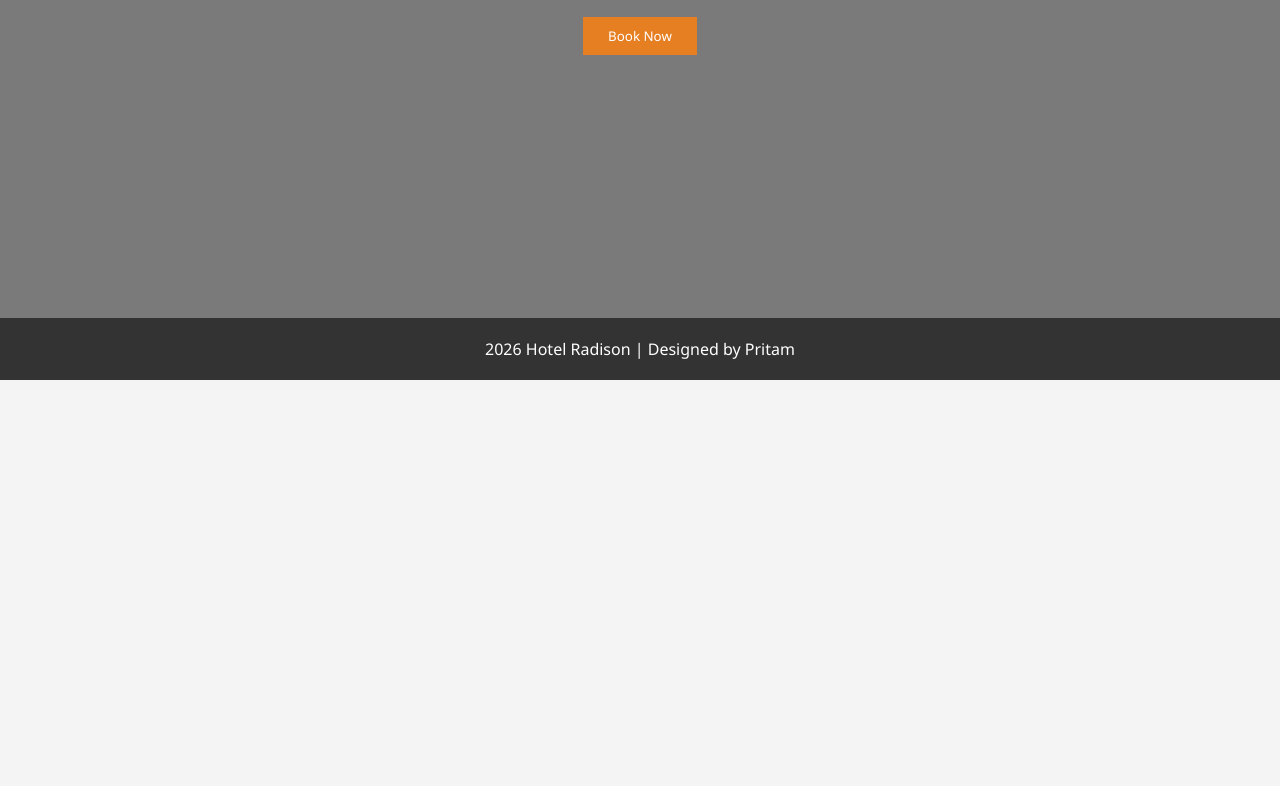
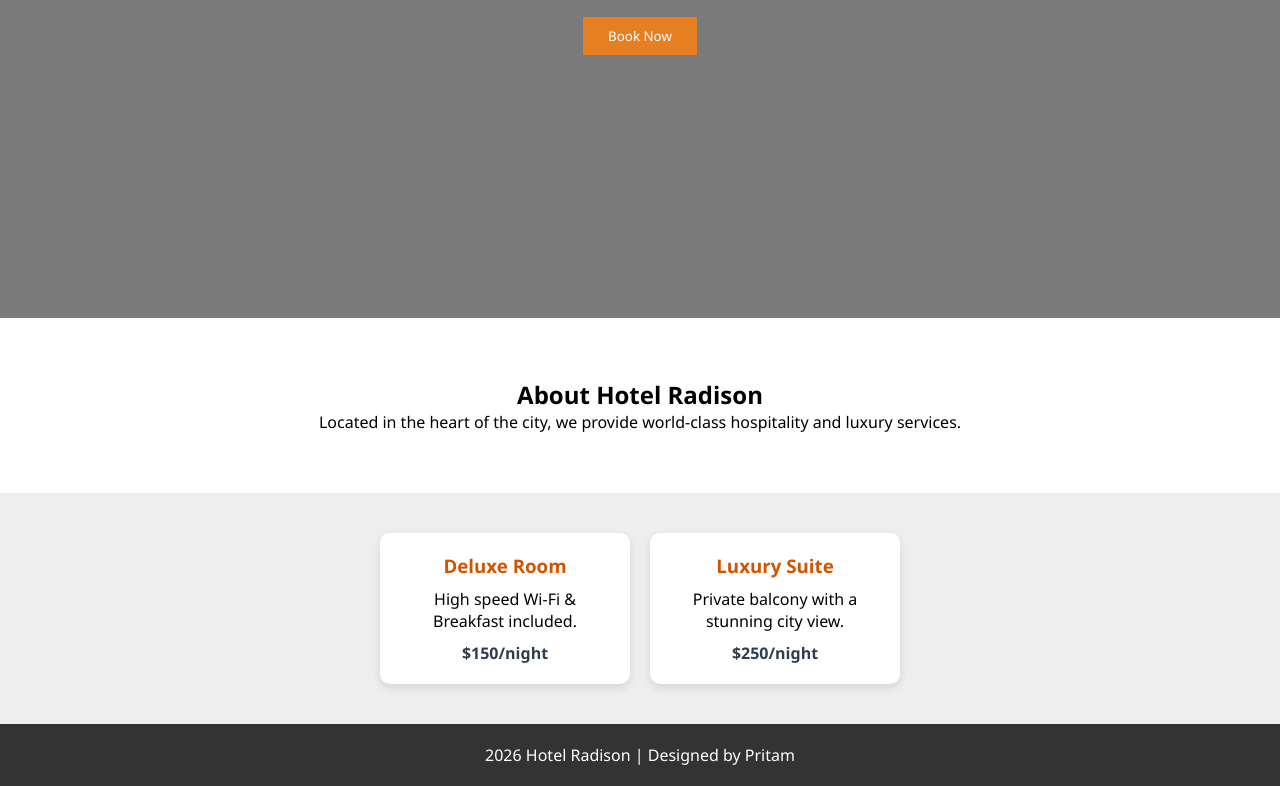
Before and after one commit to pritam-46/my-code-upload, a plain HTML site: page index.html in a window 1280 px wide. Shown: the part 384-1170 px from the top of the page. Before the commit the page ends 800 px from the top, so only its background shows below. Drawn offline with Linux system fonts and the light colour scheme.

Commit message:
Added About and Rooms sections to enhance UI and features

```diff
--- a/index.html
+++ b/index.html
@@ -27,6 +27,23 @@
         <button class="btn">Book Now</button>
     </section>
 
+    <section id="about" class="about-section">
+        <h2>About Hotel Radison</h2>
+        <p>Located in the heart of the city, we provide world-class hospitality and luxury services.</p>
+    </section>
+
+    <section id="rooms" class="room-container">
+        <div class="room-card">
+            <h3>Deluxe Room</h3>
+            <p>High speed Wi-Fi & Breakfast included.</p>
+            <span>$150/night</span>
+        </div>
+        <div class="room-card">
+            <h3>Luxury Suite</h3>
+            <p>Private balcony with a stunning city view.</p>
+            <span>$250/night</span>
+        </div>
+    </section>
     <footer>
         <p> 2026 Hotel Radison | Designed by Pritam </p>
     </footer>
--- a/style.css
+++ b/style.css
@@ -59,3 +59,39 @@ footer {
     background: #333;
     color: white;
 }
+
+/* New Sections Design */
+.about-section {
+    padding: 60px 20px;
+    text-align: center;
+    background-color: #fff;
+}
+
+.room-container {
+    display: flex;
+    justify-content: center;
+    gap: 20px;
+    padding: 40px;
+    background-color: #eee;
+}
+
+.room-card {
+    background: white;
+    padding: 20px;
+    border-radius: 10px;
+    box-shadow: 0 4px 8px rgba(0, 0, 0, 0.1);
+    width: 250px;
+    text-align: center;
+}
+
+.room-card h3 {
+    color: #d35400;
+    margin-bottom: 10px;
+}
+
+.room-card span {
+    font-weight: bold;
+    color: #2c3e50;
+    display: block;
+    margin-top: 10px;
+}
```
Also changed, not shown: 1 other file.
